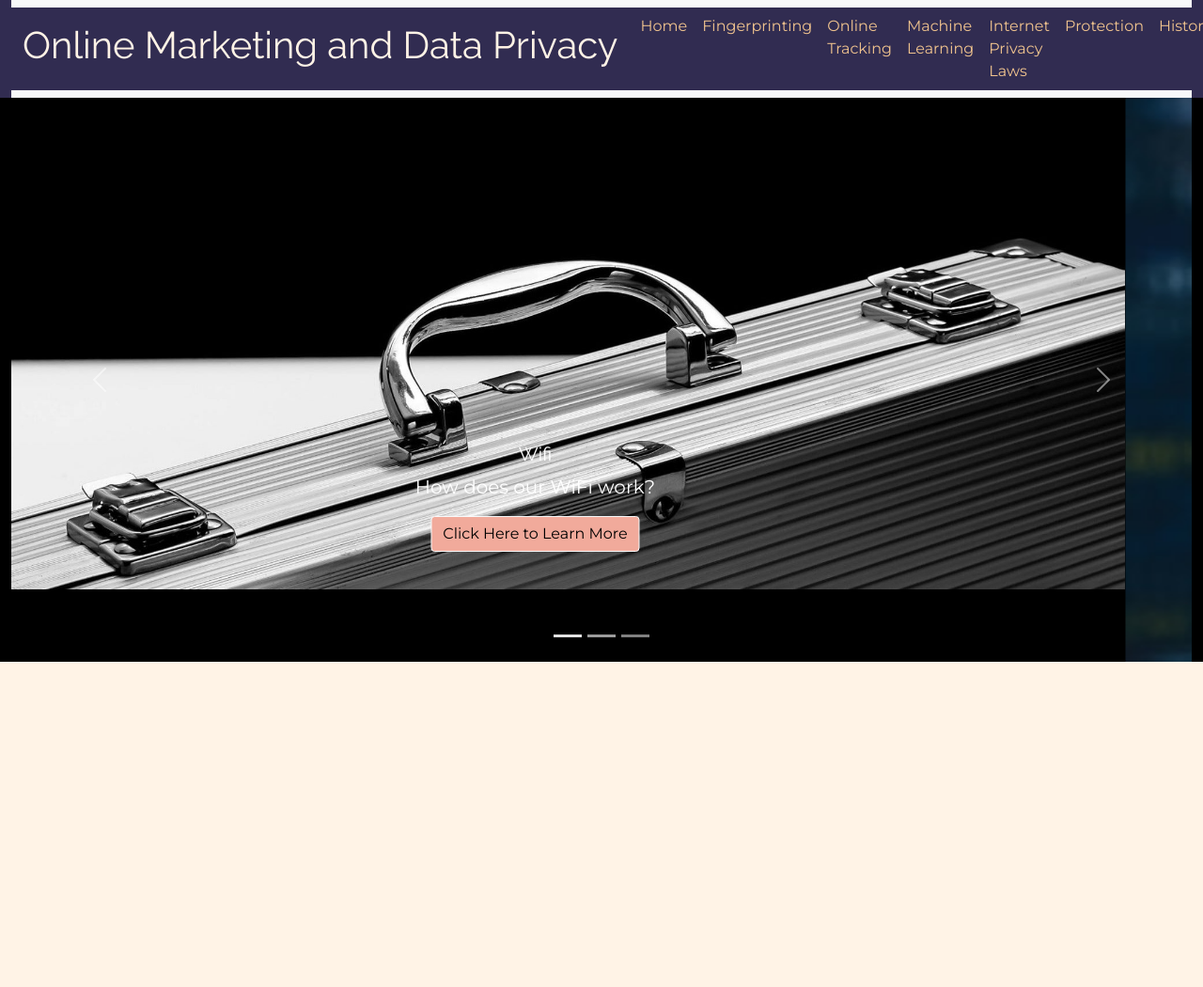
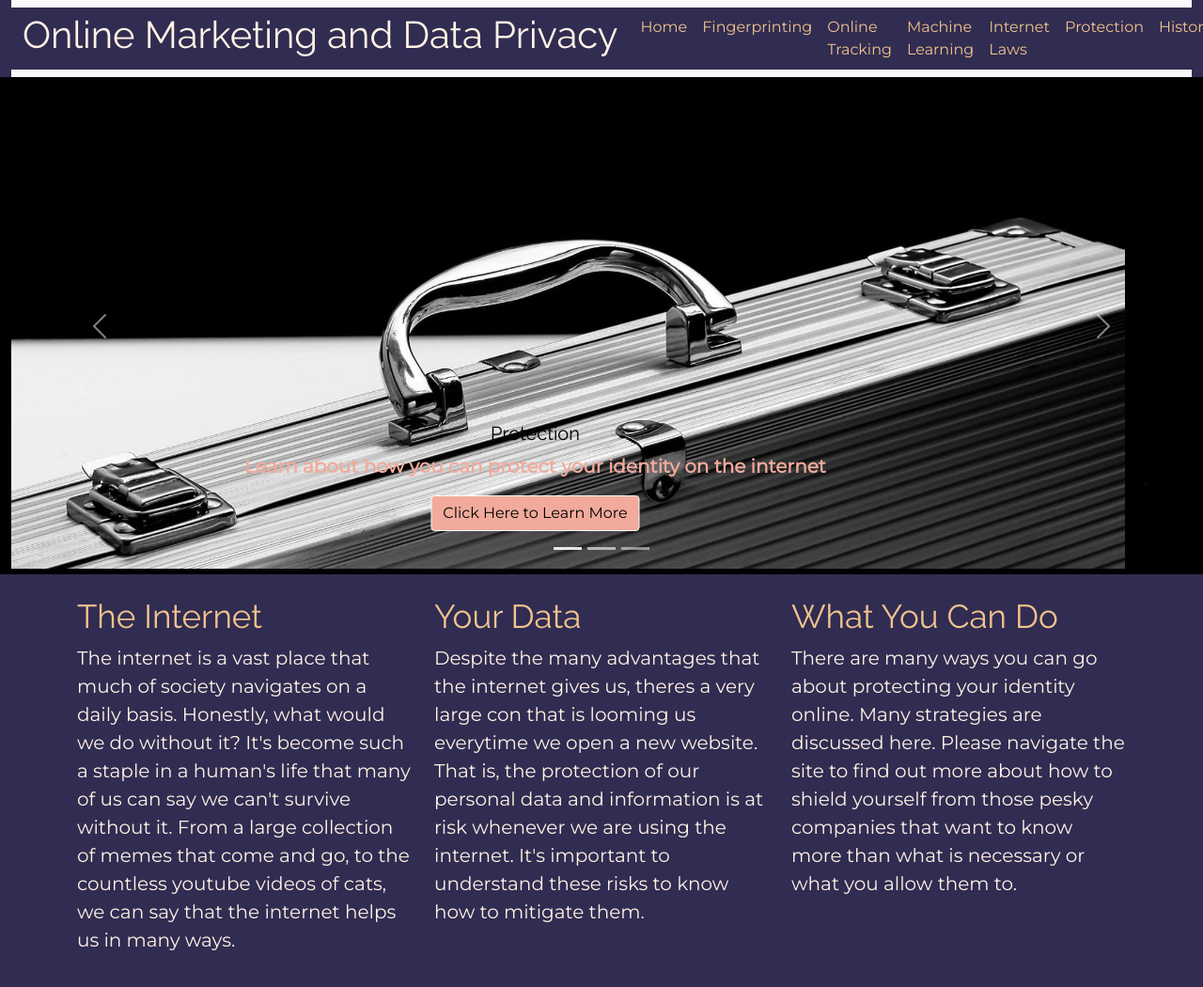
Before and after one commit to LeslieTepale/DataPrivacy-IS117sp21, a plain HTML site: page docs/index.html in a window 1280 px wide. Shown: the top 1050 px of the page at 94% size. Before the commit the page ends 800 px from the top, so only its background shows below. Drawn offline with nearby package versions, Linux system fonts and the light colour scheme.

Commit message:
Task: completed home page

```diff
--- a/docs/css/main.css
+++ b/docs/css/main.css
@@ -1,6 +1,7 @@
 body{
-    background-color: #FFF3E6;
+    background-color: #312C51;
     font-family: 'Montserrat', sans-serif;
+    color: #FFF3E6;
 
 }
 h1{
--- a/docs/index.html
+++ b/docs/index.html
@@ -16,13 +16,13 @@
 <div class="container-fluid" style="background-color: #312C51;">
     <nav class="navbar navbar-expand-lg navbar-light bg-light" style="background-color: #312C51; color: #FFF3E6">
         <div class="container-fluid" style="background-color: #312C51; color: #FFF3E6">
-            <a class="navbar-brand" href="index.html"><h1>Online Marketing and Data Privacy</h1></a>
+            <a class="navbar-brand" href="index.html" style="background-color: #312C51;"><h1>Online Marketing and Data Privacy</h1></a>
             <button class="navbar-toggler" type="button" data-bs-toggle="collapse" data-bs-target="#navbarSupportedContent" aria-controls="navbarSupportedContent" aria-expanded="false" aria-label="Toggle navigation">
-                <span class="navbar-toggler-icon"></span>
+                <span class="navbar-toggler-icon" style="background-color: #312C51;"></span>
             </button>
 
-            <div class="navbar-collapse collapse w-100 order-3 dual-collapse2">
-                <ul class="navbar-nav ms-auto">
+            <div class="navbar-collapse collapse w-100 order-3 dual-collapse2" style="background-color: #312C51;">
+                <ul class="navbar-nav ms-auto" style="background-color: #312C51;">
                     <li class="nav-item">
                         <a class="nav-link active" aria-current="page" href="index.html" style="color:#F0C38E;">Home</a>
                     </li>
@@ -36,7 +36,7 @@
                         <a class="nav-link" href="machineLearning.html" style="color:#F0C38E;">Machine Learning</a>
                     </li>
                     <li class="nav-item">
-                        <a class="nav-link" href="laws.html" style="color:#F0C38E;">Internet Privacy Laws</a>
+                        <a class="nav-link" href="laws.html" style="color:#F0C38E;">Internet Laws</a>
                     </li>
                     <li class="nav-item">
                         <a class="nav-link" href="protection.html" style="color:#F0C38E;">Protection</a>
@@ -66,19 +66,19 @@
             <div class="carousel-item active">
                 <img src="images/lockedsuitcase.jpg" class="d-block w-100" alt="...">
                 <div class="carousel-caption d-none d-md-block">
-                    <h5>Wifi</h5>
-                    <p>How does our WiFi work?</p>
-                    <button type="button" class="btn btn-light" style="background-color: #F1AA9B" onclick="location.href='wifi.html';">
+                    <h5 style="color: black">Protection</h5>
+                    <p style="color: #F1AA9B"><strong>Learn about how you can protect your identity on the internet</strong></p>
+                    <button type="button" class="btn btn-light" style="background-color: #F1AA9B" onclick="location.href='protection.html';">
                         Click Here to Learn More
                     </button>
                 </div>
             </div>
             <div class="carousel-item">
-                <img src="images/datacode.jpg" class="d-block w-100" style="height: 600px; width: 640px" alt="...">
+                <img src="images/fingerprint.jpg" class="d-block w-100" alt="...">
                 <div class="carousel-caption d-none d-md-block">
-                    <h5>Encryption</h5>
-                    <p>Learn about behind the scenes encryption on the internet</p>
-                    <button type="button" class="btn btn-light" style="background-color: #F1AA9B" onclick="location.href='encryption.html';">
+                    <h5>Browser Fingerprinting</h5>
+                    <p>Learn about how your browser discovers your identity</p>
+                    <button type="button" class="btn btn-light" style="background-color: #F1AA9B" onclick="location.href='fingerprinting.html';">
                         Click Here to Learn More
                     </button>
                 </div>
@@ -86,9 +86,9 @@
             <div class="carousel-item">
                 <img src="images/computercode.jpg" class="d-block w-100" alt="...">
                 <div class="carousel-caption d-none d-md-block">
-                    <h5>HTML, HTTP & CSS</h5>
-                    <p>Learn about the building blocks for a website.</p>
-                    <button type="button" class="btn btn-light" style="background-color: #F1AA9B" onclick="location.href='hypertext.html';">
+                    <h5>Machine Learning</h5>
+                    <p>Learn about how machine learning creates your profile.</p>
+                    <button type="button" class="btn btn-light" style="background-color: #F1AA9B" onclick="location.href='machineLearning.html';">
                         Click Here to Learn More
                     </button>
                 </div>
@@ -104,9 +104,32 @@
         </button>
     </div>
 </div>
-<!-- comment
 
--->
+<!--Bottom Text-->
+<br>
+<div class="container">
+    <div class="row align-items-start">
+        <div class="col">
+            <h2>The Internet</h2>
+            <p>The internet is a vast place that much of society navigates on a daily basis. Honestly, what would we do without it?
+            It's become such a staple in a human's life that many of us can say we can't survive without it. From a large collection
+            of memes that come and go, to the countless youtube videos of cats, we can say that the internet helps us in many ways.</p>
+        </div>
+        <div class="col">
+            <h2>Your Data</h2>
+            <p>Despite the many advantages that the internet gives us, theres a very large con that is looming us everytime we open
+            a new website. That is, the protection of our personal data and information is at risk whenever we are using the internet. It's
+            important to understand these risks to know how to mitigate them.</p>
+        </div>
+        <div class="col">
+            <h2>What You Can Do</h2>
+            <p>There are many ways you can go about protecting your identity online. Many strategies are discussed here. Please navigate
+            the site to find out more about how to shield yourself from those pesky companies that want to know more than what is necessary
+            or what you allow them to.</p>
+        </div>
+    </div>
+</div>
+<br><br>
 <!-- Global site tag (gtag.js) - Google Analytics -->
 <script async src="https://www.googletagmanager.com/gtag/js?id=G-GLCVPTYDVD"></script>
 <script>
```
Also changed, not shown: docs/images/fingerprint.jpg (added).
